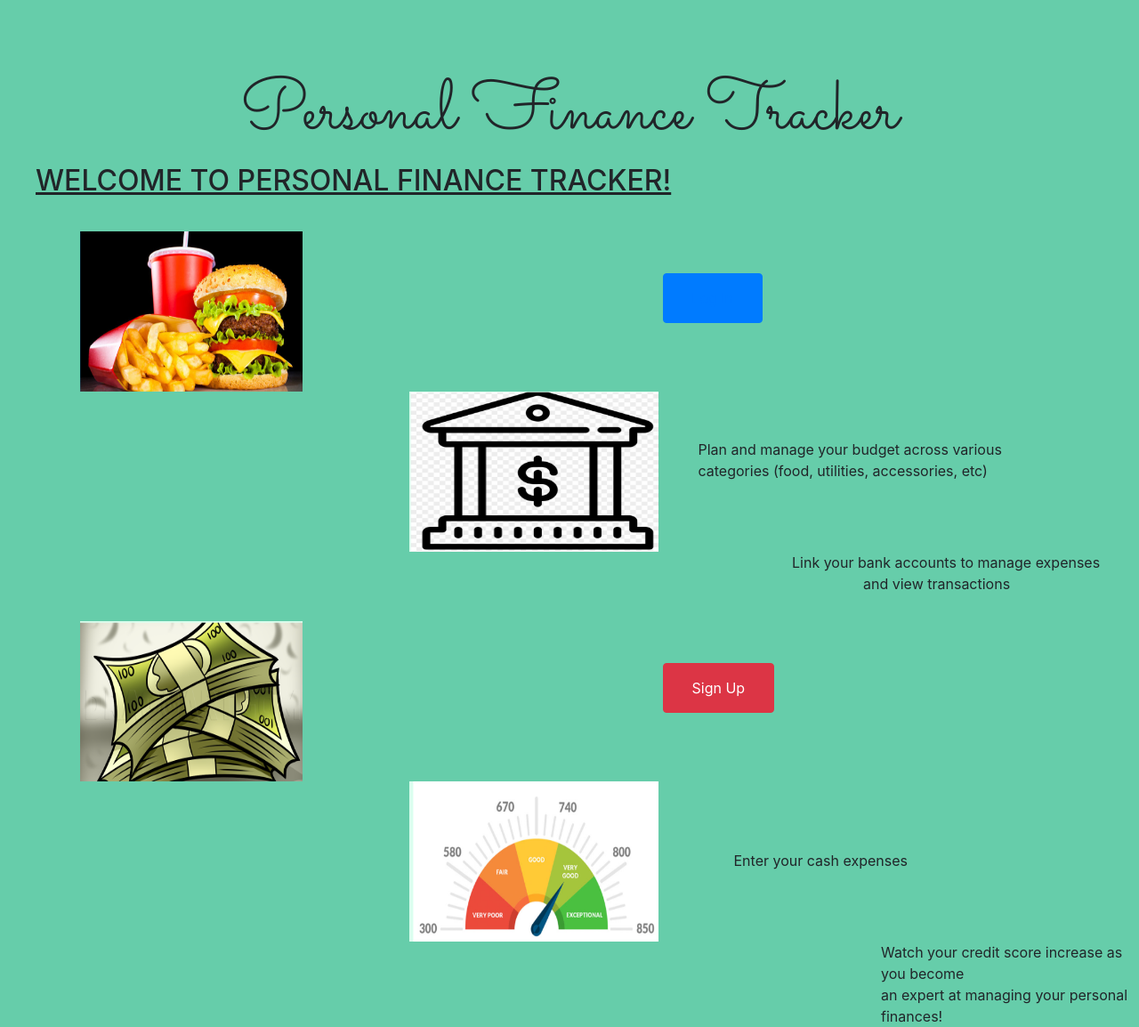
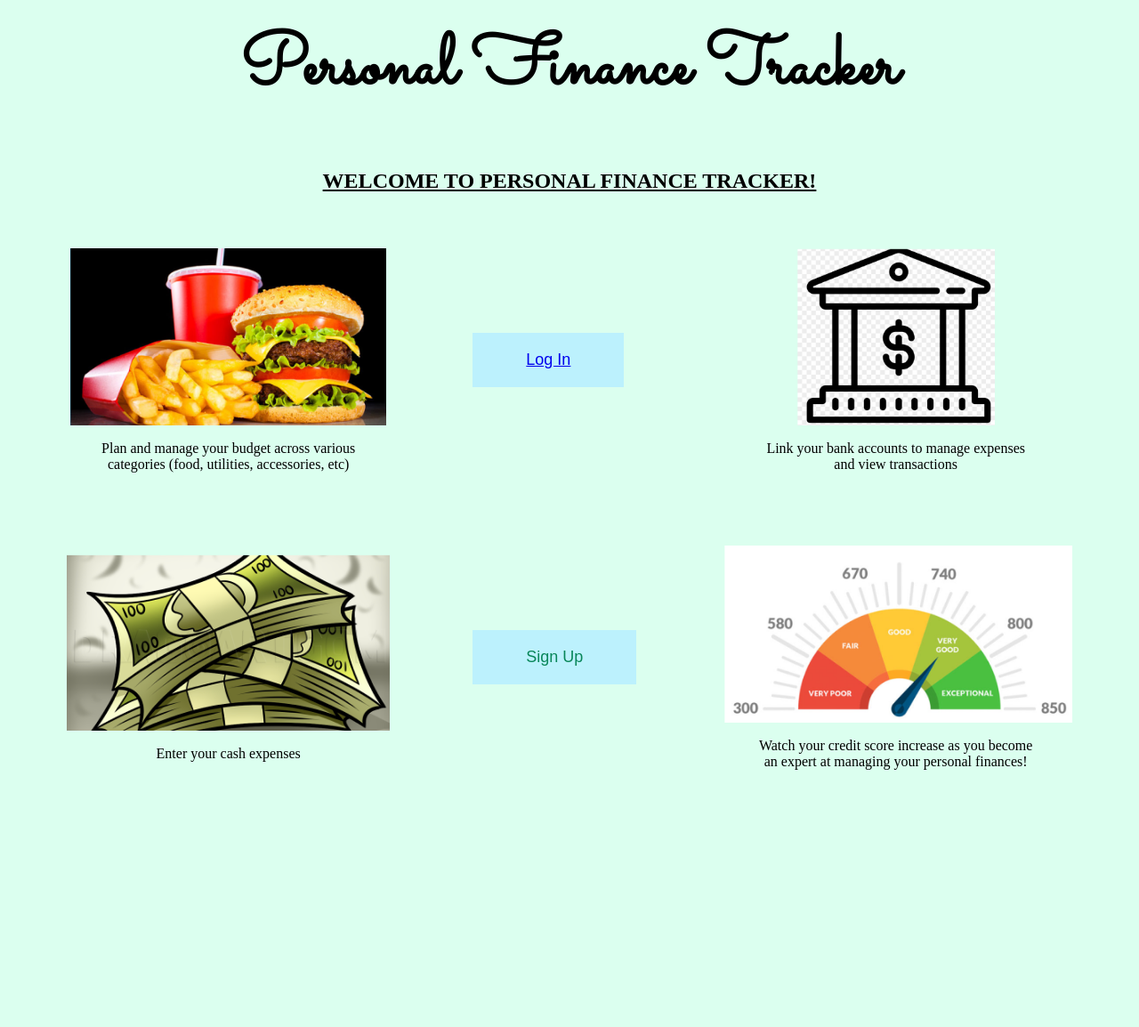
Before and after one commit to Monirul1/UI_Design_Final_Project, a Flask app: page / in a window 1280 px wide. Shown: the whole page at 89% size. After the commit the page ends 865 px from the top, so only its background shows below. Run offline with Flask 2, Linux system fonts and the light colour scheme; some libraries are stand-ins or nearby versions.

Commit message:
re-org the structure

```diff
--- /dev/null
+++ b/static/styles/home.css
@@ -0,0 +1,50 @@
+.body{
+    background-color: rgb(219, 255, 239);
+}
+
+.block{
+    display: inline-block;
+}
+
+.title{
+    font-family: 'Sacramento';
+    font-size: 80px;
+}
+
+.subtitle{
+    text-decoration: underline;
+}
+
+.canvas{
+    width: auto;
+    height: auto;
+    margin-top: 20px;
+    text-align: center;
+    background-color: transparent;
+}
+
+.table{
+    margin: 0 auto;
+}
+
+.slot{
+    padding: 40px;
+    text-align: center;
+}
+
+.image{
+    height: 200px;
+    object-fit: contain;
+}
+
+.btn{
+    padding: 20px 60px;
+    text-align: center;
+    margin-left: 50px;
+    margin-right: 50px;
+    background-color: rgb(188, 241, 253);
+    cursor: pointer;
+    border-width: 0px;
+    color: rgba(8, 134, 89, 1);
+    font-size: large;
+}
--- a/templates/home.html
+++ b/templates/home.html
@@ -3,58 +3,55 @@
         <link rel="preconnect" href="https://fonts.googleapis.com">
         <link rel="preconnect" href="https://fonts.gstatic.com" crossorigin>
         <link href="https://fonts.googleapis.com/css2?family=Sacramento&display=swap" rel="stylesheet">
-        <link rel="stylesheet" href="https://maxcdn.bootstrapcdn.com/bootstrap/4.0.0/css/bootstrap.min.css" integrity="sha384-Gn5384xqQ1aoWXA+058RXPxPg6fy4IWvTNh0E263XmFcJlSAwiGgFAW/dAiS6JXm" crossorigin="anonymous">
-        <style>
-            .block{
-                display: inline-block;
-            }
-        </style>
+        <!-- <link rel="stylesheet" href="https://maxcdn.bootstrapcdn.com/bootstrap/4.0.0/css/bootstrap.min.css" integrity="sha384-Gn5384xqQ1aoWXA+058RXPxPg6fy4IWvTNh0E263XmFcJlSAwiGgFAW/dAiS6JXm" crossorigin="anonymous"> -->
+
+        <link rel="stylesheet" type= "text/css" href="{{ url_for('static', filename='styles/home.css') }}">
     </head>
-    <body style="background-color: mediumaquamarine;">
-        <!-- title -->
-        <div style="margin-top: 80px; text-align: center;">
-            <h1 style="font-family: 'Sacramento', cursive; font-size: 80px;">Personal Finance Tracker</h1>
-        </div>
 
-        <!-- left panel -->
-        <div style="padding-left: 40px;">
-            <h2 style="text-decoration: underline;">WELCOME TO PERSONAL FINANCE TRACKER!</h2>
-            <img src="../static/image1.png" style="padding-left: 50px; margin-top: 30px;" alt="Trulli" width="300" height="180">
-            <span style="margin-left: 400px;"> <button type="button" class="btn btn-primary" style="padding: 15px 32px;
-                text-align: center;"> <a href="/login">Log In</a></button> </span>
-            <span style="margin-left: 420px;">
-                <img src="../static/image3.png"  alt="Trulli" width="280" height="180">
-            </span>
+    <body class="body">
 
-            <span class="block" style="padding-left: 40px;">
-                <span>Plan and manage your budget across various <br> categories (food, utilities, accessories, etc)</span>
-            </span>
-            <span class="block" style="padding-left: 850px;">
-                <span>Link your bank accounts to manage expenses <br> <span style="margin-left: 80px;"> and view transactions </span></span>
-            </span>
+        <div class = "canvas">
 
-            <br>
+            <!-- title -->
+            <div>
+                <h1 class="title">Personal Finance Tracker</h1>
+                <h2 class="subtitle">WELCOME TO PERSONAL FINANCE TRACKER!</h2>
+            </div>
 
-            <img src="../static/image2.png" style="padding-left: 50px; margin-top: 30px;" alt="Trulli" width="300" height="180">
-            <span style="margin-left: 400px;"> <button type="button" class="btn btn-danger" style="padding: 15px 32px;
-                text-align: center;">Sign Up</button> </span>
-            <span style="margin-left: 420px;">
-                <img src="../static/image4.png"  alt="Trulli" width="280" height="180">
-            </span>
+            <table class="table">
 
-            <span class="block" style="padding-left: 80px;">
-                <span>Enter your cash expenses <br> </span>
-            </span>
-            <span class="block" style="padding-left: 950px;">
-                <span>Watch your credit score increase as you become <br> an expert at managing your personal finances! </span></span>
-            </span>
-
-
-            <!-- <img src="../static/image2.png" style="padding-left: 40px; margin-top: 40px;" alt="Trulli" width="300" height="180">
-            <p style="padding-left: 70px;">Enter your cash expenses</p> -->
-
+                <tr>
+                  <td class = "slot">
+                      <img class = "image" src="{{url_for('static', filename='images/image1.png')}}">
+                      <br>
+                      <p>Plan and manage your budget across various <br> categories (food, utilities, accessories, etc)</p>
+                    </td>
+                  <td class = "login">
+                      <button type="button" class="btn btn-primary" ><a href="/login">Log In</a></button>
+                    </td>
+                  <td class = "slot">
+                      <img class = "image" src="{{url_for('static', filename='images/image3.png')}}">
+                      <br>
+                      <p>Link your bank accounts to manage expenses <br> and view transactions </p>
+                    </td>
+                </tr>
+                <tr>
+                    <td class = "slot">
+                        <img class = "image" src="{{url_for('static', filename='images/image2.png')}}">
+                        <br>
+                        <p>Enter your cash expenses</p>
+                    </td>
+                    <td class = "signup">
+                        <button type="button" class="btn btn-danger">Sign Up</button>
+                    </td>
+                    <td class = "slot">
+                        <img class = "image" src="{{url_for('static', filename='images/image4.png')}}">
+                        <br>
+                        <p>Watch your credit score increase as you become <br> an expert at managing your personal finances!</p>
+                    </td>
+                </tr>
+            </table>
 
         </div>
-
     </body>
 </html>
```
Also changed, not shown: static/images/image1.png (renamed from static/image1.png), static/images/image2.png (renamed from static/image2.png), static/images/image3.png (renamed from static/image3.png), static/images/image4.png (renamed from static/image4.png), static/styles/index.css (added).
